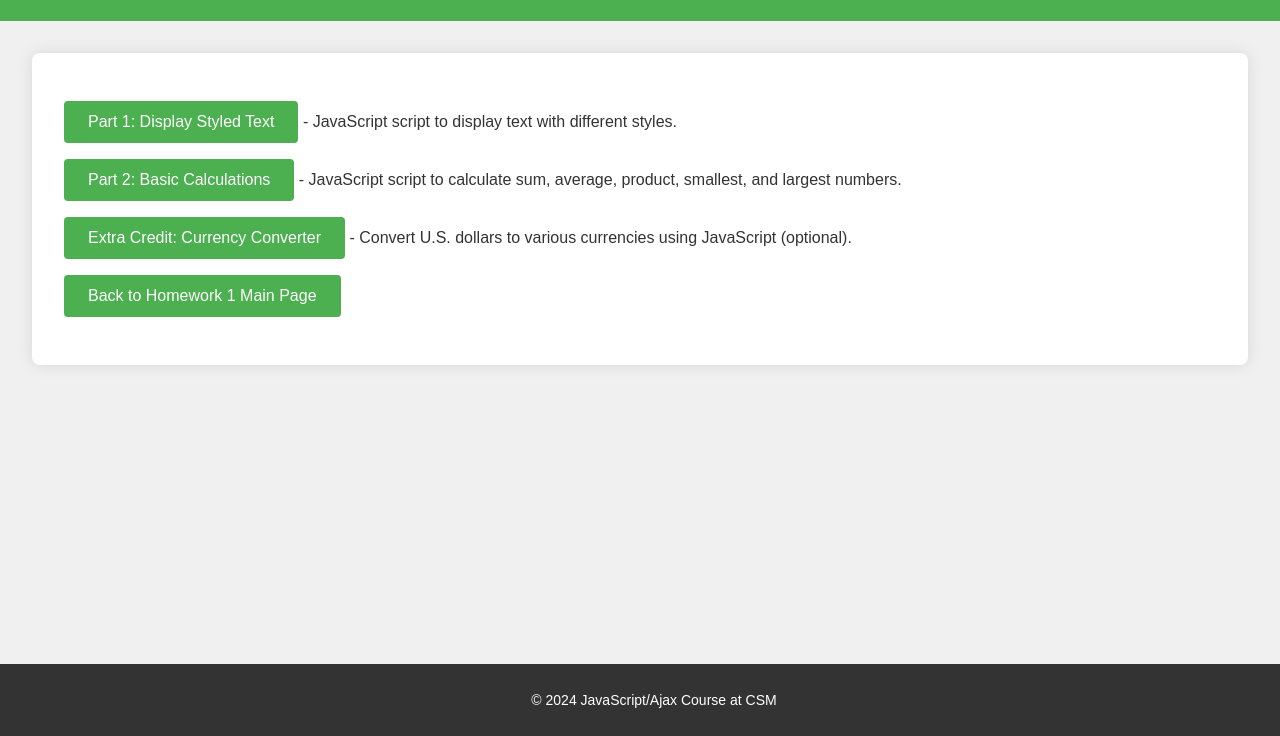
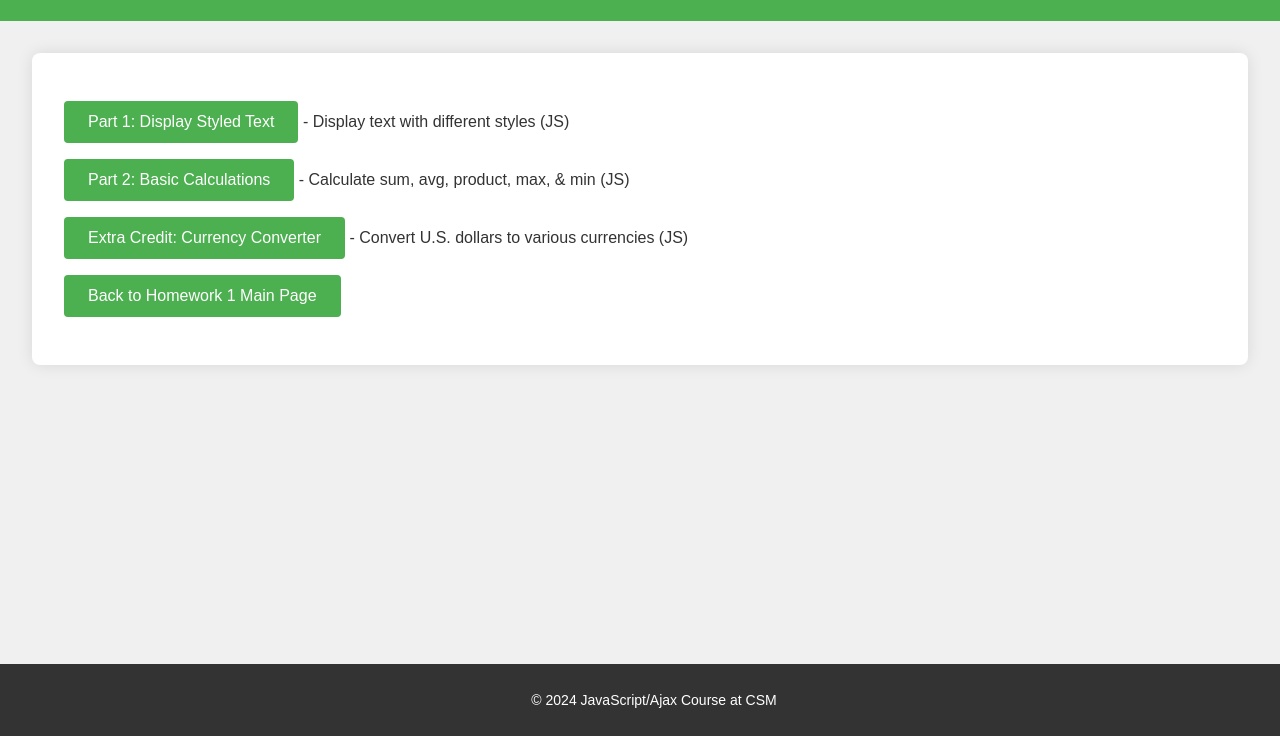
Before and after one commit to Ev-23/Ev-23.github.io, a plain HTML site: page cisJS/hw2.html in a window 1280 px wide. Shown: the part 64-800 px from the top of the page. Drawn offline with Linux system fonts and the light colour scheme.

Commit message:
Update hw2.html

```diff
--- a/cisJS/hw2.html
+++ b/cisJS/hw2.html
@@ -17,9 +17,9 @@
     </header>
 
     <section id="hw2_btn">
-        <p><a href="hw2_part1.html">Part 1: Display Styled Text</a> - JavaScript script to display text with different styles.</p>
-        <p><a href="hw2_part2.html">Part 2: Basic Calculations</a> - JavaScript script to calculate sum, average, product, smallest, and largest numbers.</p>
-        <p><a href="hw2_extra.html">Extra Credit: Currency Converter</a> - Convert U.S. dollars to various currencies using JavaScript (optional).</p>
+        <p><a href="hw2_part1.html">Part 1: Display Styled Text</a> - Display text with different styles (JS)</p>
+        <p><a href="hw2_part2.html">Part 2: Basic Calculations</a> - Calculate sum, avg, product, max, & min (JS)</p>
+        <p><a href="hw2_extra.html">Extra Credit: Currency Converter</a> - Convert U.S. dollars to various currencies (JS)</p>
         <p><a href="index.html">Back to Homework 1 Main Page</a></p>
     </section>
 
```
